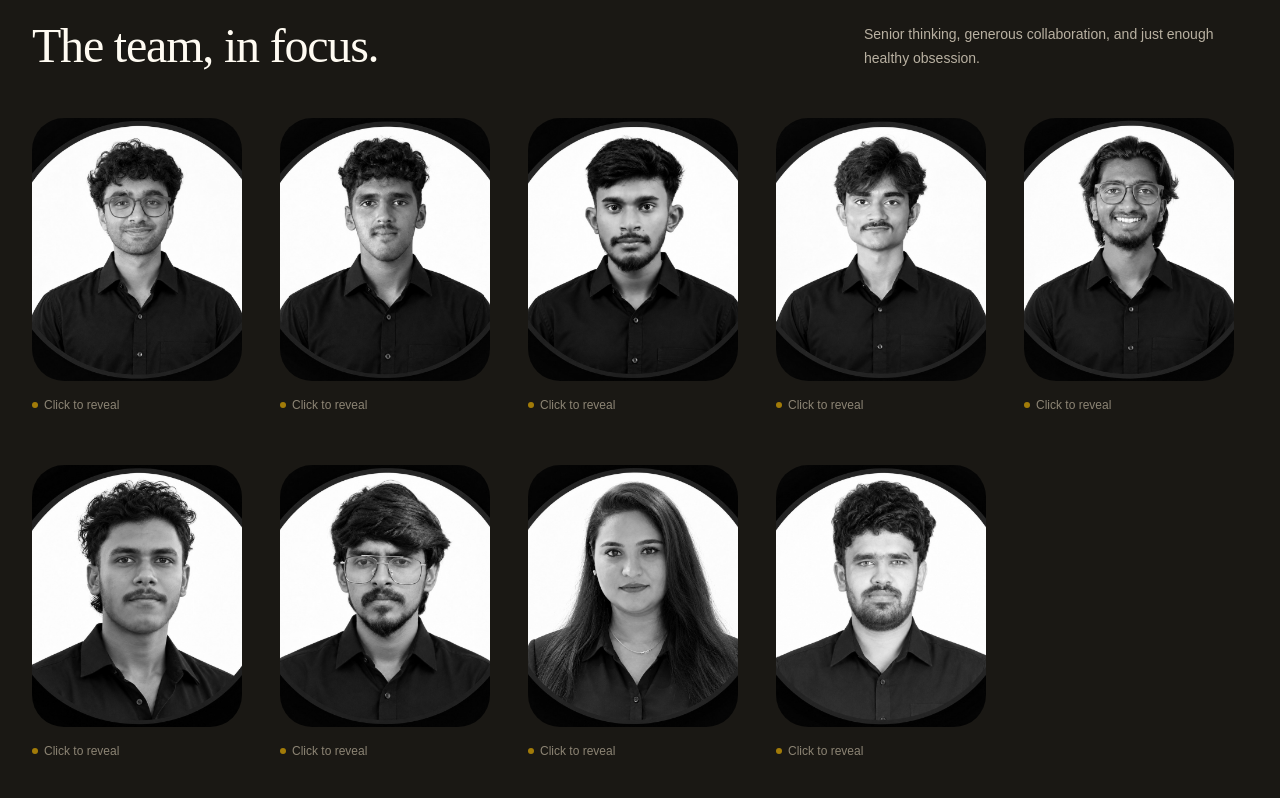
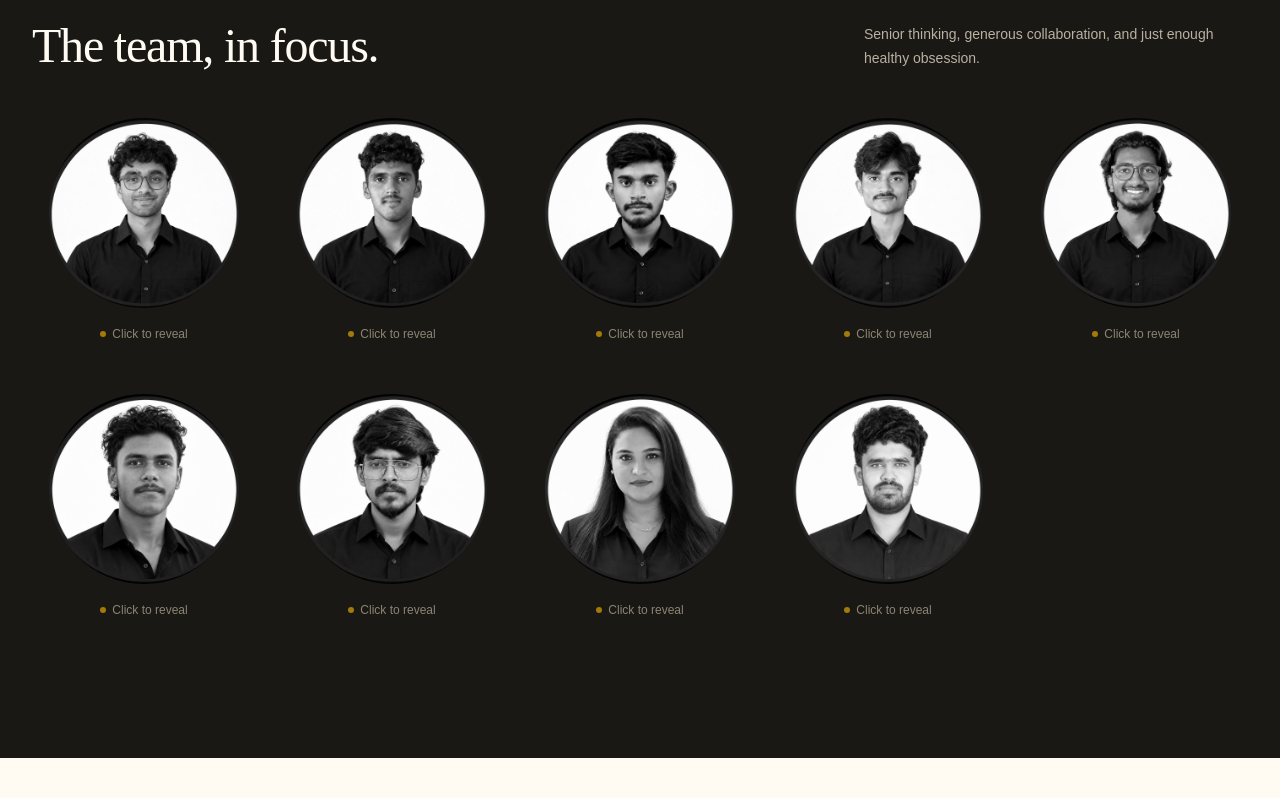
Before and after one commit to RavindraM0/lms, a React (Vite) app: page /about in a window 1280 px wide. Shown: the part 1222-2020 px from the top of the page. Built offline with nearby package versions, Linux system fonts and the light colour scheme; a web font is replaced by a local one.

Commit message:
Use circular crop (rounded-full) to eliminate black photo outer border

```diff
--- a/src/pages/About.tsx
+++ b/src/pages/About.tsx
@@ -77,10 +77,10 @@ export default function About() {
                 onClick={() => toggleReveal(name)}
               >
                 <div
-                  className={`aspect-[4/5] max-w-[210px] w-full overflow-hidden rounded-2xl transition-all duration-300 ${
+                  className={`aspect-square max-w-[190px] w-full mx-auto overflow-hidden rounded-full transition-all duration-300 ${
                     isRevealed
-                      ? "ring-2 ring-[#ffbf00] shadow-lg shadow-[#ffbf00]/20"
-                      : ""
+                      ? "ring-4 ring-[#ffbf00] shadow-xl shadow-[#ffbf00]/25 scale-105"
+                      : "group-hover:scale-105"
                   }`}
                 >
                   <img
@@ -88,19 +88,19 @@ export default function About() {
                     alt={name}
                     className={`size-full object-cover transition duration-700 ${
                       isRevealed
-                        ? "grayscale-0 scale-105"
-                        : "grayscale group-hover:scale-105 group-hover:grayscale-[50%]"
+                        ? "grayscale-0"
+                        : "grayscale group-hover:grayscale-[30%]"
                     }`}
                   />
                 </div>
-                <div className="mt-3 min-h-[48px] max-w-[210px]">
+                <div className="mt-3.5 min-h-[48px] max-w-[190px] mx-auto text-center">
                   {isRevealed ? (
                     <div className="animate-in fade-in slide-in-from-top-1 duration-300">
-                      <h3 className="font-serif text-lg sm:text-xl font-medium text-[#ffbf00]">{name}</h3>
-                      <p className="mt-0.5 text-xs text-[#b9b1a2]">{role}</p>
+                      <h3 className="font-serif text-base sm:text-lg font-medium text-[#ffbf00] leading-snug">{name}</h3>
+                      <p className="mt-0.5 text-xs text-[#b9b1a2] leading-tight">{role}</p>
                     </div>
                   ) : (
-                    <div className="flex items-center gap-1.5 pt-1 text-xs text-[#8c8474] group-hover:text-[#ffbf00]/80 transition-colors">
+                    <div className="flex items-center justify-center gap-1.5 pt-1 text-xs text-[#8c8474] group-hover:text-[#ffbf00]/80 transition-colors">
                       <span className="inline-block size-1.5 rounded-full bg-[#ffbf00]/60 animate-pulse" />
                       <span>Click to reveal</span>
                     </div>
```
